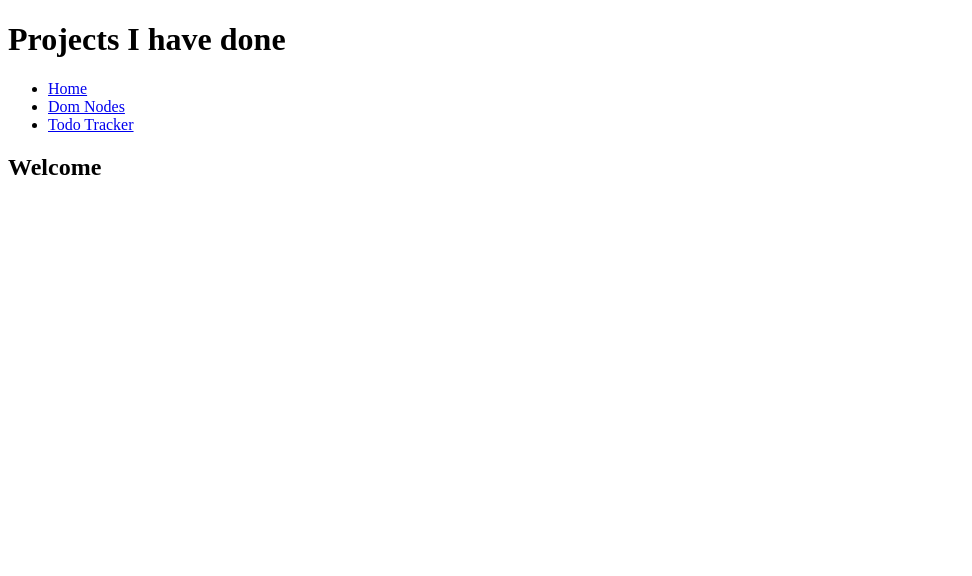
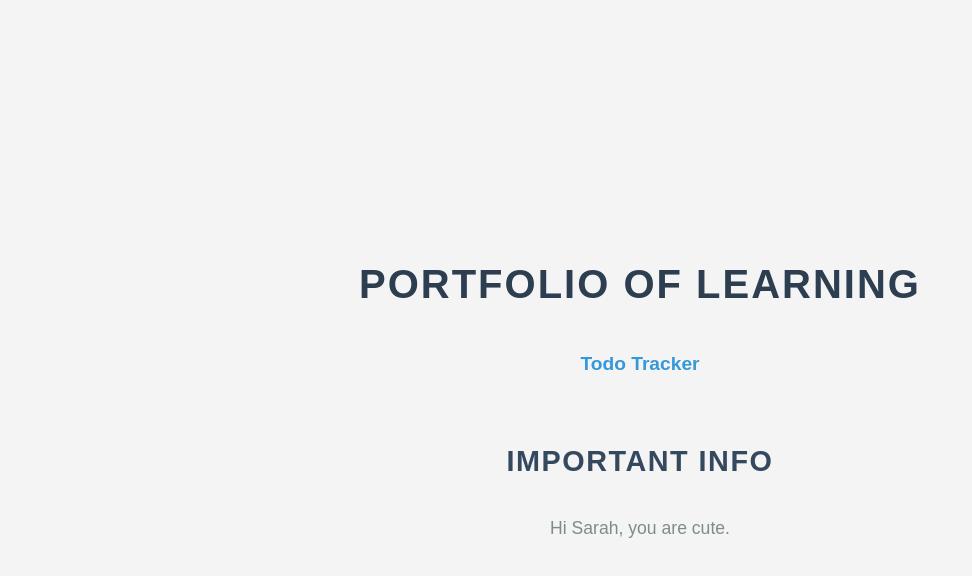
Before and after one commit to jcampbell9724/LearningPage, a plain HTML site: page index.html in a window 1280 px wide. Shown: the whole page, without its empty margins (0-972 px from the left). Drawn offline with Linux system fonts and the light colour scheme.

Commit message:
more cleanup

```diff
--- a/index.html
+++ b/index.html
@@ -4,14 +4,84 @@
 <head>
     <meta charset="utf-8" />
     <title>JavaScript and the DOM</title>
+    <style>
+        /* Apply a gentle background color and text styling */
+        body {
+            font-family: 'Arial', sans-serif;
+            background-color: #f4f4f4;
+            color: #333;
+            margin: 0;
+            padding: 0;
+            display: flex;
+            flex-direction: column;
+            align-items: center;
+            justify-content: center;
+            height: 100vh;
+        }
+
+        /* Style for the main heading (h1) */
+        h1 {
+            color: #2C3E50;
+            font-size: 2.5em;
+            text-align: center;
+            margin-top: 20px;
+            text-transform: uppercase;
+            letter-spacing: 2px;
+        }
+
+        /* Style for the unordered list (navigation links) */
+        ul {
+            list-style-type: none;
+            padding: 0;
+        }
+
+            ul li {
+                margin: 10px 0;
+                text-align: center;
+            }
+
+                ul li a {
+                    text-decoration: none;
+                    color: #3498DB;
+                    font-size: 1.2em;
+                    font-weight: 600;
+                    transition: color 0.3s ease;
+                }
+
+                    ul li a:hover {
+                        color: #2980B9;
+                    }
+
+        /* Style for the secondary heading (h2) */
+        h2 {
+            color: #34495E;
+            font-size: 1.8em;
+            margin-top: 40px;
+            text-align: center;
+            text-transform: uppercase;
+            letter-spacing: 1.5px;
+        }
+
+        /* Style for the paragraph text */
+        p {
+            font-size: 1.1em;
+            color: #7F8C8D;
+            text-align: center;
+            margin-top: 20px;
+        }
+
+        /* Adding some space around the body */
+        body > * {
+            margin-bottom: 20px;
+        }
+    </style>
 </head>
 <body>
-    <h1>Projects I have done</h1>
+    <h1>Portfolio of Learning</h1>
     <ul>
-        <li><a id="navigation" href="index.html">Home</a></li>
-        <li><a id="dome-nodes" href="dom-nodes.html">Dom Nodes</a></li>
-        <li><a id="dome-nodes" href="todolist.html">Todo Tracker</a></li>
+        <li><a href="todolist.html">Todo Tracker</a></li>
     </ul>
-    <h2 id="page-header">Welcome</h2>
+    <h2 id="page-header">Important info</h2>
+    <p> Hi Sarah, you are cute.</p>
 </body>
 </html>
```
